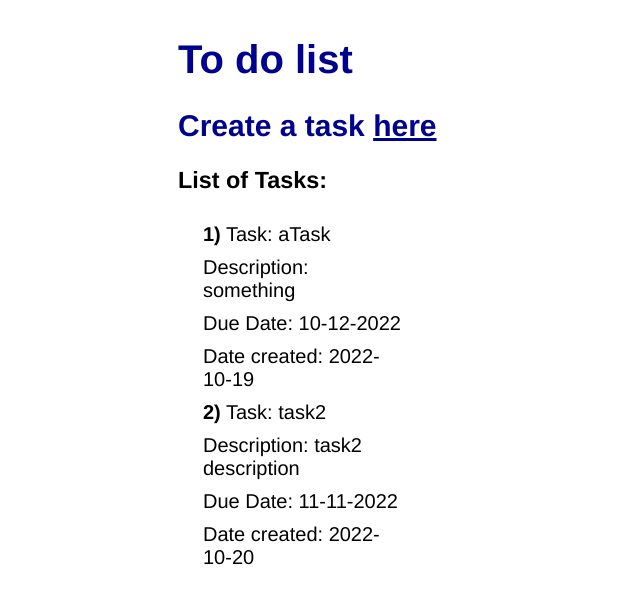
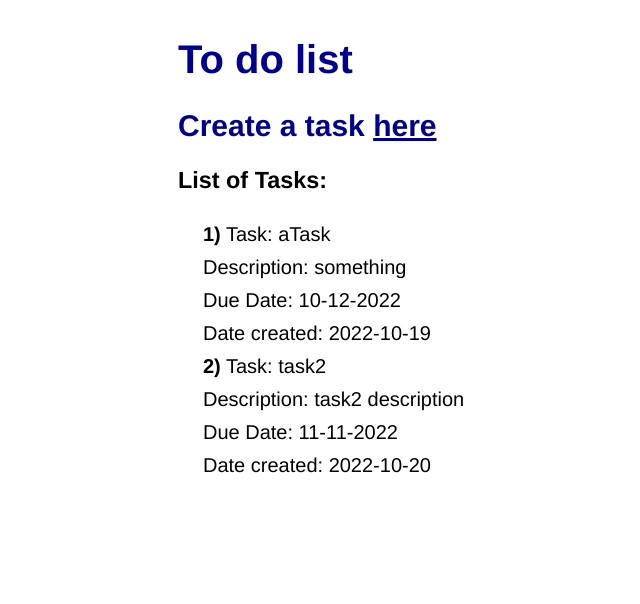
Before and after one commit to ActIII03/text_to_image, a Flask app: page / in a window 1280 px wide. Shown: the top 604 px of the page, without its empty margins (210-850 px from the left). Run offline with Flask 2, Linux system fonts and the light colour scheme; data comes from the database, SQL or seed files in the repository.

Commit message:
update html/css

```diff
--- a/hw2/static/style.css
+++ b/hw2/static/style.css
@@ -45,5 +45,5 @@ input[type=textarea] {
 .taskInfo {
   margin: 0 0 0 1em;
   padding: 0.25em;
-  width: 200px;
+
 }
```
